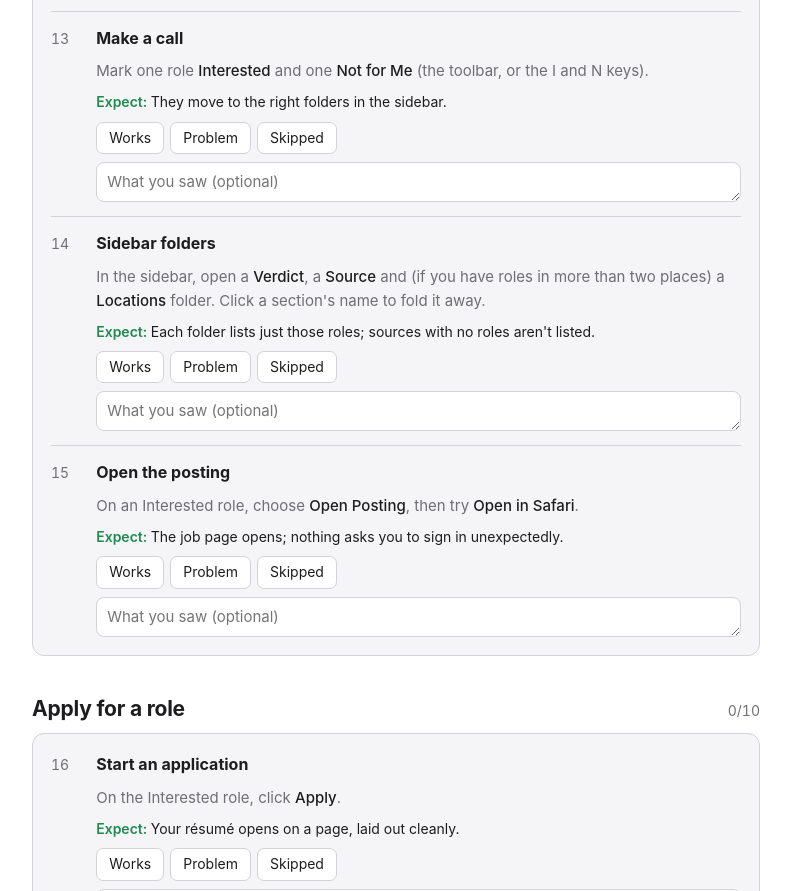
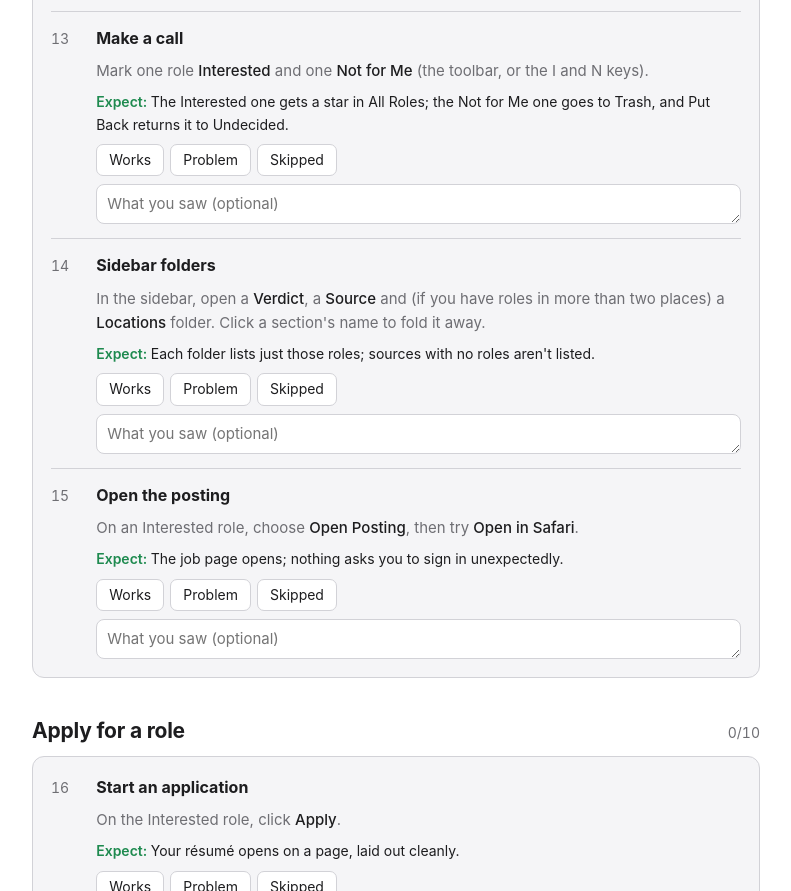
Before and after one commit to christhefarmer/roleradar-site, a plain HTML site: page checklist.html in a window 1280 px wide. Shown: the part 3445-4336 px from the top of the page, without its empty margins (244-1035 px from the left). Drawn offline with Linux system fonts and the light colour scheme.

Commit message:
Folders: All Roles, Undecided, Drafts, Applied; Not for Me goes to Trash (home page and checklist)
Co-Authored-By: Claude Opus 5.5 <noreply@anthropic.com>

```diff
--- a/checklist.html
+++ b/checklist.html
@@ -139,7 +139,7 @@ const GROUPS = [
     { id: "sweep-now", t: "First sweep", how: "Click <b>Sweep Now</b> in the toolbar.", expect: "Roles start appearing within a few seconds; the sweep finishes within a couple of minutes." },
     { id: "fit", t: "Read a role", how: "Click a role near the top. Read its summary and fit (Match, Reach, Below level…).", expect: "You understand why it was rated the way it was." },
     { id: "my-skills", t: "Something you have but your résumé doesn't show", how: "In a role's fit, find a red or yellow requirement you do have and click <b>I Have This…</b>. Say how you have it in one line, then <b>Save</b>. (All of them: <b>Settings ▸ Résumé ▸ My Skills…</b>.)", expect: "Within a minute the role's fit is read again and that row turns green." },
-    { id: "triage", t: "Make a call", how: "Mark one role <b>Interested</b> and one <b>Not for Me</b> (the toolbar, or the I and N keys).", expect: "They move to the right folders in the sidebar." },
+    { id: "triage", t: "Make a call", how: "Mark one role <b>Interested</b> and one <b>Not for Me</b> (the toolbar, or the I and N keys).", expect: "The Interested one gets a star in All Roles; the Not for Me one goes to Trash, and Put Back returns it to Undecided." },
     { id: "folders", t: "Sidebar folders", how: "In the sidebar, open a <b>Verdict</b>, a <b>Source</b> and (if you have roles in more than two places) a <b>Locations</b> folder. Click a section's name to fold it away.", expect: "Each folder lists just those roles; sources with no roles aren't listed." },
     { id: "posting", t: "Open the posting", how: "On an Interested role, choose <b>Open Posting</b>, then try <b>Open in Safari</b>.", expect: "The job page opens; nothing asks you to sign in unexpectedly." },
   ]},
```
Also changed, not shown: index.html (+1 -1 lines).
